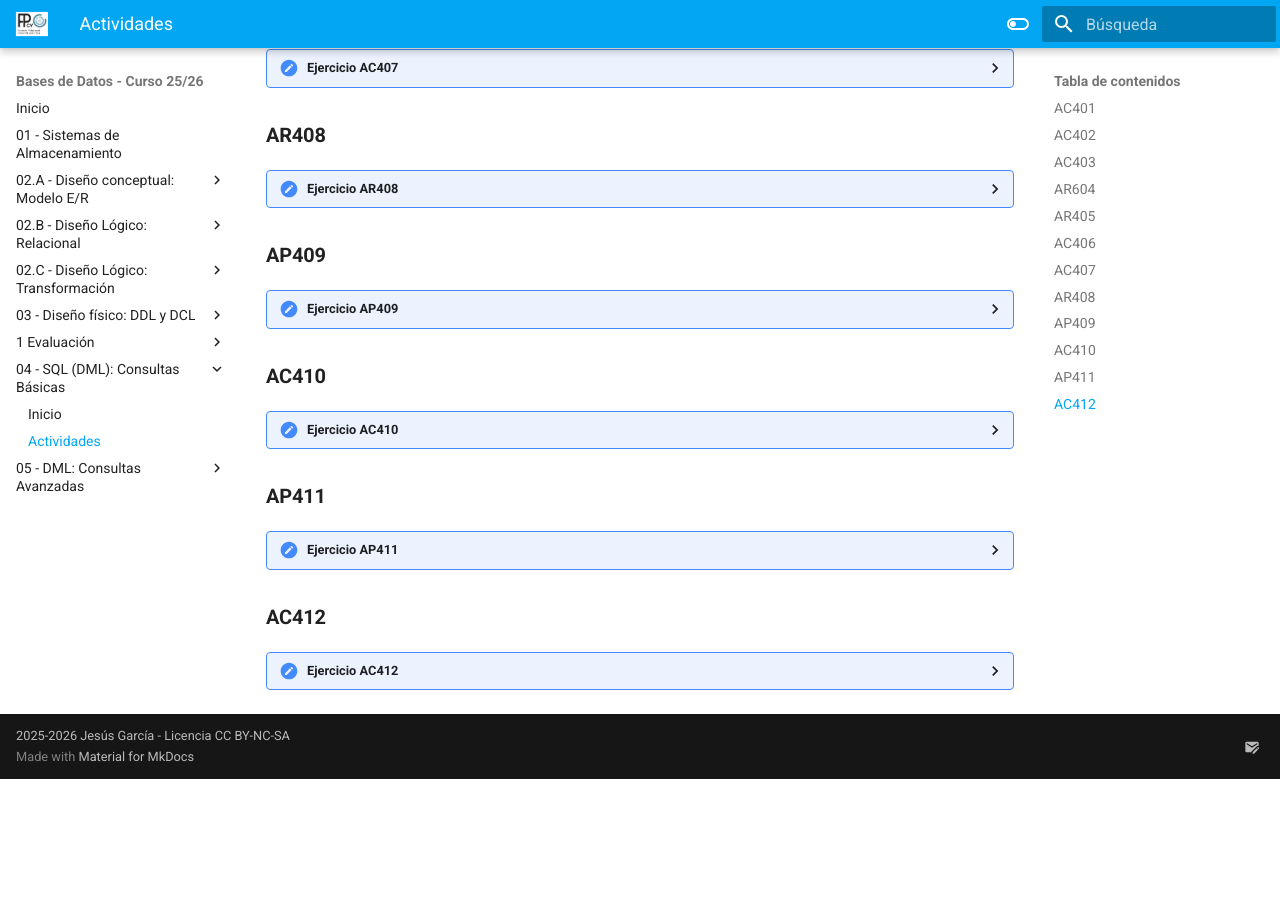
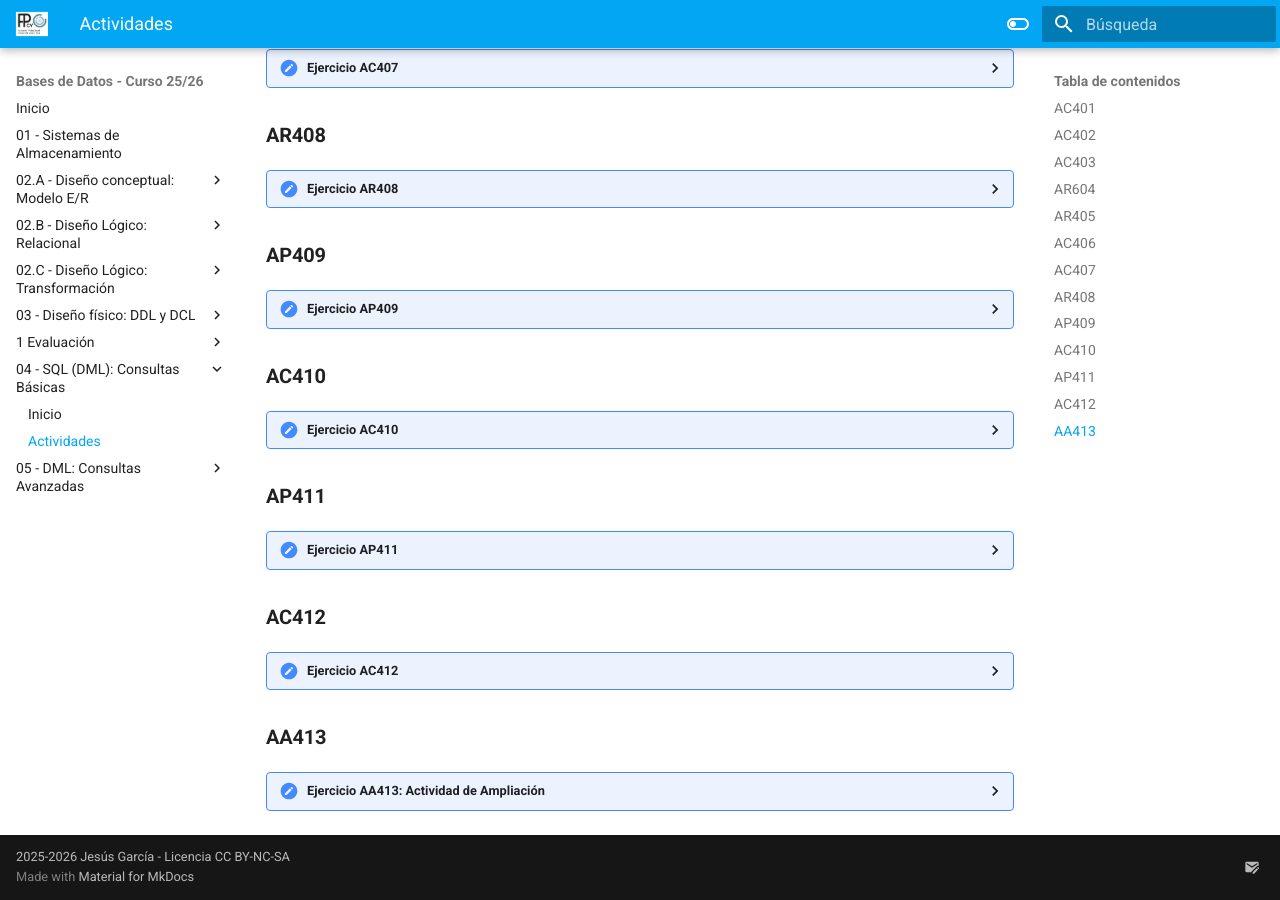
Before and after one commit to jssdocente/bd2526d, an MkDocs documentation site: the page built from docs/temas/04/actividades.md, in a window 1280 px wide and 900 px high, scrolled down 943 px. Built offline with MkDocs 1.6.1 and Material for MkDocs 9.7.7, drawn with Linux system fonts in a browser that asks for light colours; before the commit the page ends 1722 px from its top, so only the background shows below that; some of the changed lines change nothing that is shown.

Commit message:
UT6. Nueva actividad AA413

```diff
--- a/docs/temas/04/actividades.md
+++ b/docs/temas/04/actividades.md
@@ -232,9 +232,9 @@
     Sobre la base de datos `liga_futbol`, y utilizando composiciones internas, realiza las siguientes consultas:
 
     1. Muestra para cada jugador, su nombre, apellidos y el nombre del equipo al que pertenece.
-    2. Muestra para cada equipo, su nombre y el nombre del estadio donde juega (tabla `Estadio`).
+    2. Muestra para cada equipo, su nombre y el nombre del estadio donde juega.
     3. Muestra para cada jugador, su nombre, el nombre de su equipo y el nombre de su estadio.
-    4. Muestra el nombre del equipo, la ciudad y el nombre de su estadio, del equipo que tenga el presupuesto más alto (o más bajo, a elección).
+    4. Muestra el nombre del equipo, la ciudad y el nombre de su estadio, del equipo que tenga el presupuesto más alto.
     5. Listar los jugadores del equipo `Real Madrid` (utilizando el nombre del equipo en la condición, no el código).
     6. Listar el nombre del jugador y el nombre de su mentor (tabla `Jugador` con auto-referencia a `mentorID`), para aquellos jugadores que tengan mentor.
     7. Usando operadores de conjuntos :
@@ -291,3 +291,21 @@
     9. Obtén los identificadores de los árbitros que han pitado algún partido en la jornada 1 y que también han pitado algún partido en la jornada 2.
     10. Lista los nombres de los equipos que tienen un presupuesto superior a 100 millones **unido** a los equipos que se fundaron antes del año 1950.
     11. Devuelve un listado de todos los posibles resultados climáticos registrados en los partidos y todas las posiciones posibles de los jugadores (usando las columnas correspondientes), para ver la variedad de términos usados en la BD.
+
+
+### **AA413**
+
+??? "Ejercicio AA413: Actividad de Ampliación"
+
+    | Criterios de Evaluación | Ponderación |
+    | ----------------------- | ----------- |
+    | RABD.3 // CE3c // | 5p          |
+
+    Sobre la base de datos `liga_futbol`:
+
+    1. **Transferencias caras**: Lista el nombre completo del jugador (Nombre + " " + Apellido), el nombre del equipo de origen, el nombre del equipo de destino, y el costo del traspaso, para todos los traspasos que costaron más de 5.000.000 (asume la unidad monetaria de la BD) y ocurrieron antes del año 2024. Ordena los resultados por el costo de mayor a menor.
+    2. **Partidos de Apertura**: Lista el código del partido, la fecha (formato día/mes/año), el nombre del estadio, y el nombre del árbitro para todos los partidos de la 'Jornada 1' de cualquier temporada. Utiliza `DATE_FORMAT` para la fecha.
+    3. **Expulsiones**: Muestra el nombre y apellido del jugador, el nombre de su equipo y los minutos jugados, para aquellos registros de partido (`EstadisticaPartido`) donde el jugador haya recibido alguna tarjeta roja. Incluye también el nombre del árbitro que dirigió ese encuentro.
+    4. **Condiciones Adversas**: Lista los nombres de los dos equipos que se enfrentaron (Local vs Visitante) y el nombre del estadio, para todos los partidos donde el clima registrado contenga la palabra 'Lluvia' (usa `LIKE`) y el estadio tenga césped natural.
+    5. **Cadena de Mando**: Lista el nombre del jugador pupilo, su fecha de nacimiento, el nombre de su mentor, y la fecha de nacimiento del mentor. Filtra para mostrar solo aquellos casos donde el mentor es más joven que el pupilo (¡Curioso caso!).
+    6. **Patrocinadores Principales**: Lista el nombre del equipo, el nombre de la empresa patrocinadora y el monto total del contrato. Muestra solo los contratos firmados en el año actual (usa `YEAR` y `CURDATE` o un año fijo reciente) y cuya duración sea superior a 12 meses.
```
